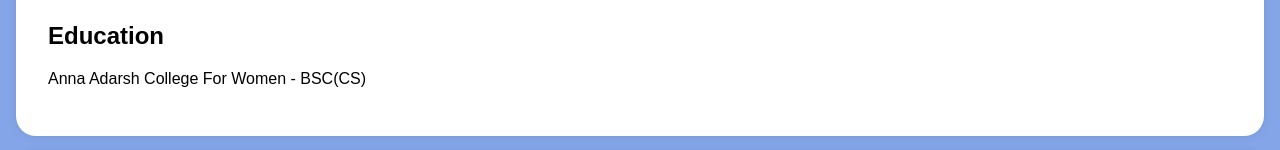
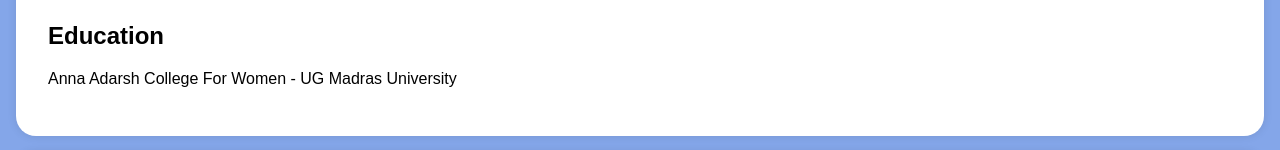
Before and after one commit to Tanya1527/portfolio, a plain HTML site: page index.html in a window 1280 px wide. Shown: the part 494-644 px from the top of the page. Drawn offline with Linux system fonts and the light colour scheme.

Commit message:
added paragraph

```diff
--- a/index.html
+++ b/index.html
@@ -125,7 +125,7 @@
     <section id="education">
         <div class="section-content">
             <h2>Education</h2>
-            <p>Anna Adarsh College For Women - BSC(CS)</p>
+            <p>Anna Adarsh College For Women - UG Madras University</p>
 
 
         </div>
```
